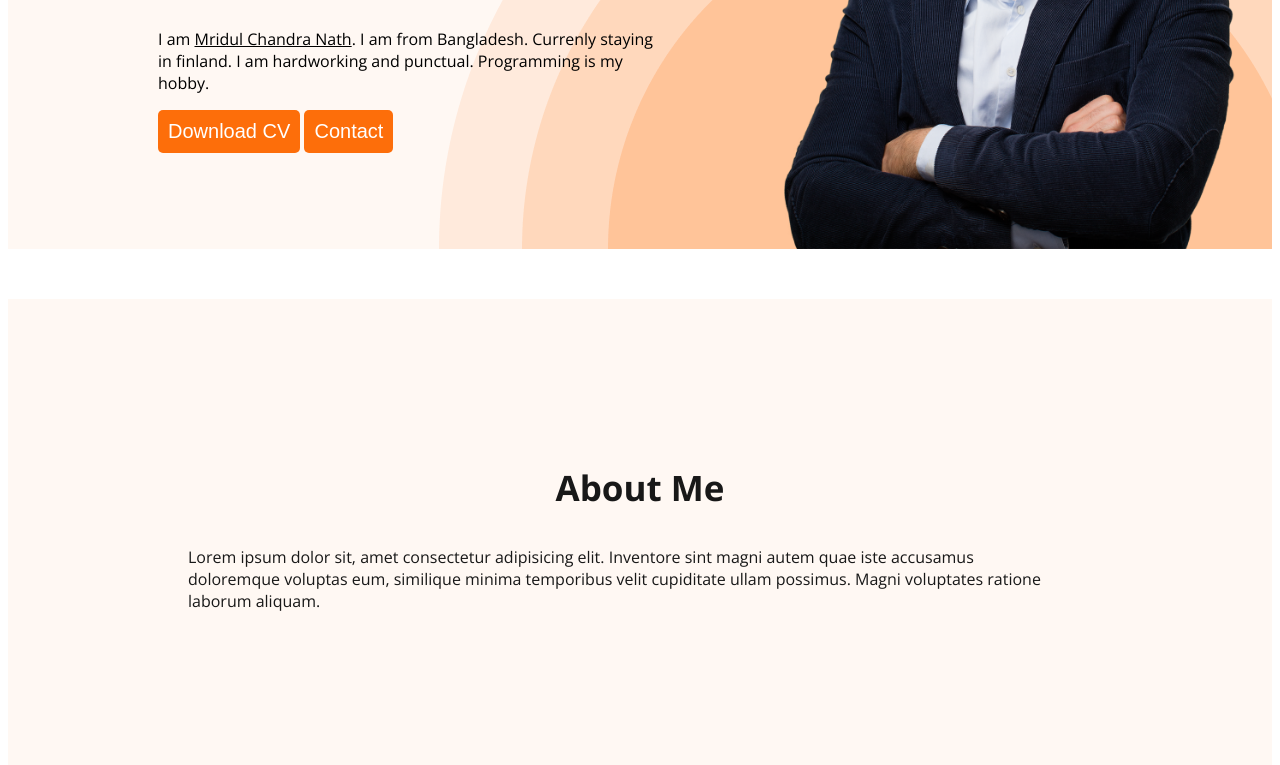
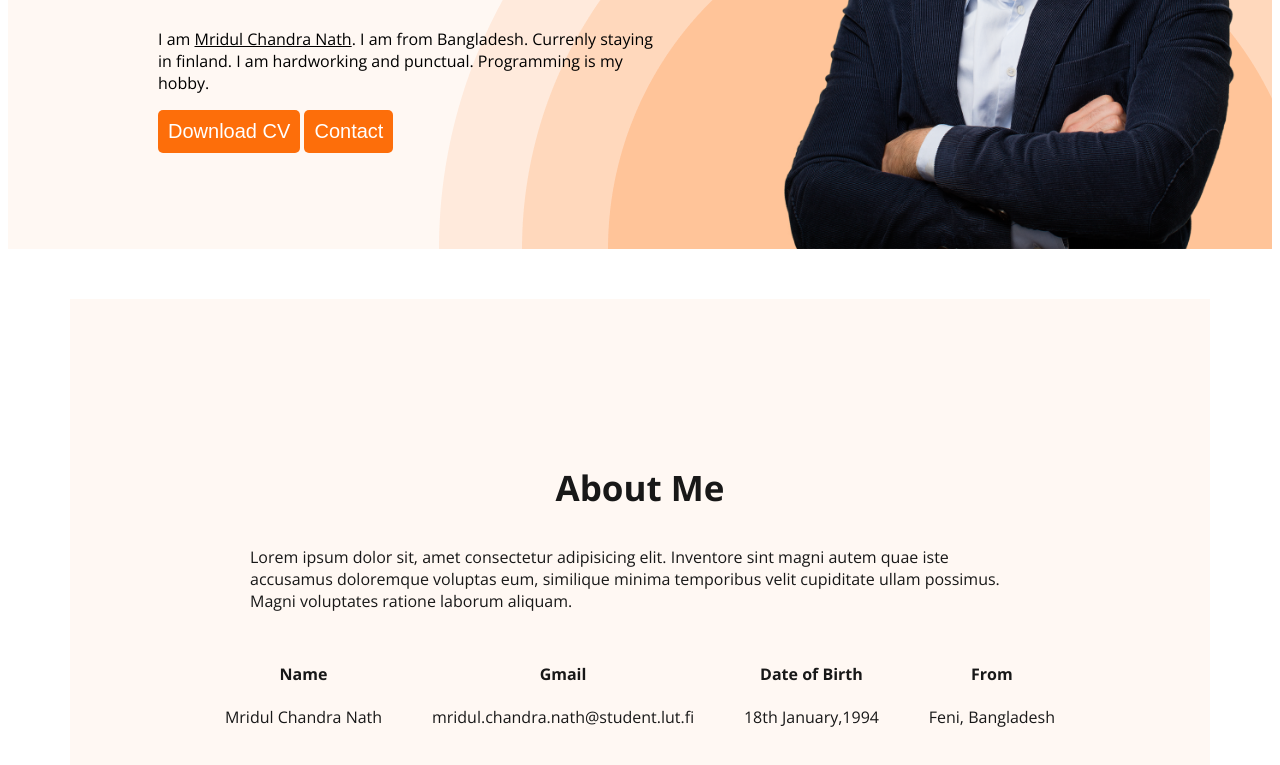
Before and after one commit to Mridul-Nath777/Developers-portfolio, a plain HTML site: page index.html in a window 1280 px wide. Shown: the part 519-1284 px from the top of the page. Drawn offline with nearby package versions, Linux system fonts and the light colour scheme.

Commit message:
About section done

```diff
--- a/index.html
+++ b/index.html
@@ -58,6 +58,25 @@
  <section class="about">
     <h3 class="section-title">About Me</h3>
     <p class="section-description">Lorem ipsum dolor sit, amet consectetur adipisicing elit. Inventore sint magni autem quae iste accusamus doloremque voluptas eum, similique minima temporibus velit cupiditate ullam possimus. Magni voluptates ratione laborum aliquam.</p>
+
+    <div class="about-info-container">
+        <div class="about-info">
+            <h4 class="info-title">Name</h4>
+            <p class="info-description">Mridul Chandra Nath</p>
+        </div>
+        <div class="about-info">
+            <h4 class="info-title">Gmail</h4>
+            <p class="info-description">mridul.chandra.nath@student.lut.fi</p>
+        </div>
+        <div class="about-info">
+            <h4 class="info-title">Date of Birth</h4>
+            <p class="info-description">18th January,1994</p>
+        </div>
+        <div class="about-info">
+            <h4 class="info-title">From</h4>
+            <p class="info-description">Feni, Bangladesh</p>
+        </div>
+    </div>
 </section>
     </main>
 
--- a/styles/portfolio.css
+++ b/styles/portfolio.css
@@ -99,3 +99,20 @@ nav a{
 .section-description{
     margin: 30px 80px 30px 50px;
 }
+
+
+/* main section start here */
+main{
+    max-width: 1140px;
+    margin: 0 auto;
+}
+
+
+.about-info-container{
+    display: flex;
+    justify-content: space-around;
+}
+
+.about-info{
+    text-align: center;
+}
```
